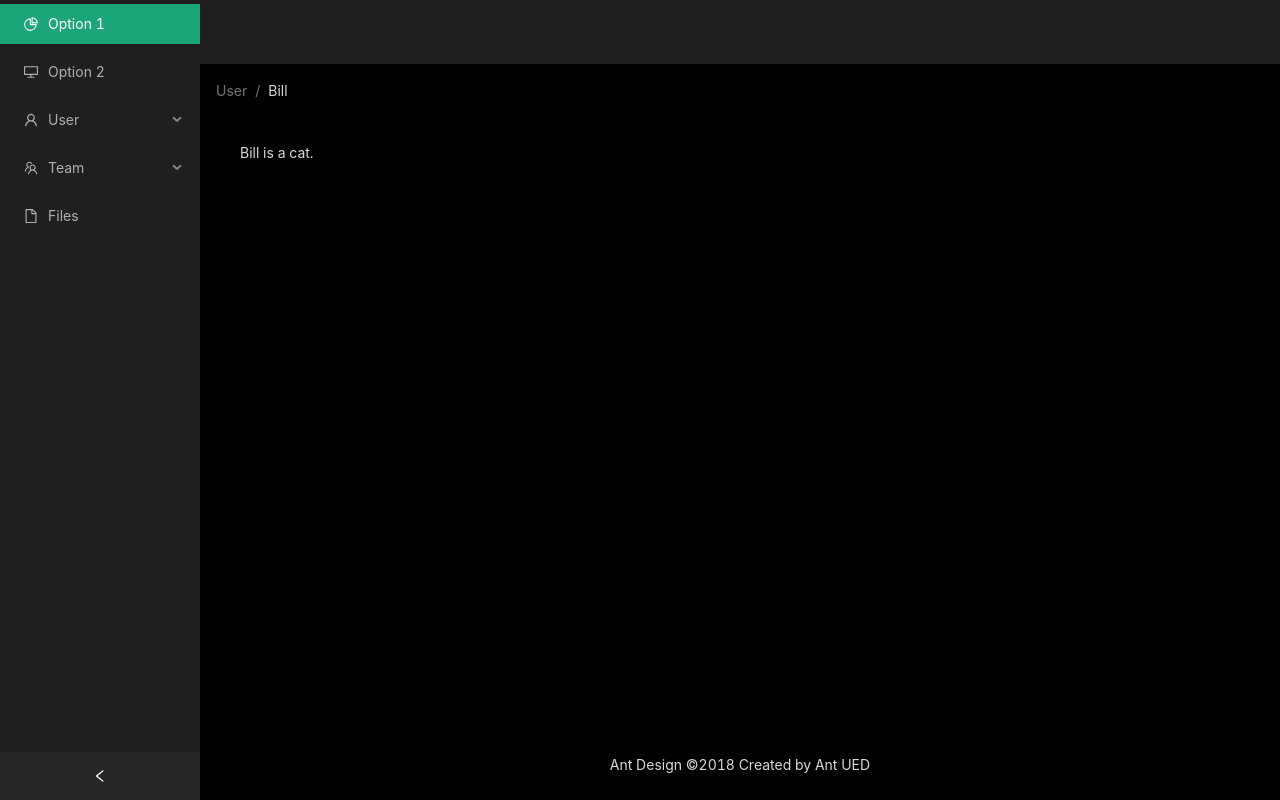
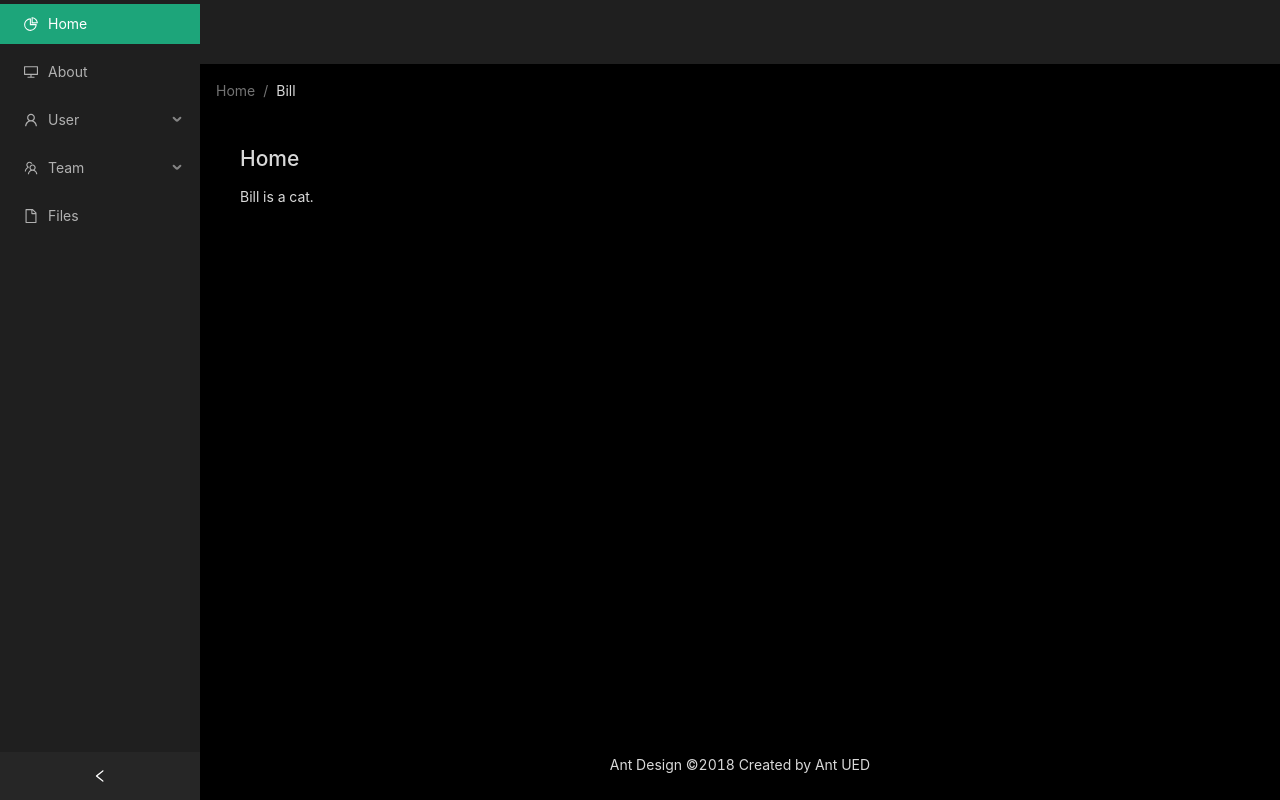
Before and after one commit to dhausser/react-webpack, a React app: page / in a window 1280 px wide. Built offline with nearby package versions, Linux system fonts and the light colour scheme.

Commit message:
react router support

```diff
--- a/src/App.tsx
+++ b/src/App.tsx
@@ -1,4 +1,5 @@
 import React, { useState, ReactElement } from "react";
+import { BrowserRouter as Router, Switch, Route, Link } from "react-router-dom";
 import { Layout, Menu, Breadcrumb } from "antd";
 import {
   DesktopOutlined,
@@ -20,32 +21,101 @@ function App(): ReactElement {
   };
 
   return (
+    <Router>
       <Layout style={{ minHeight: "100vh" }}>
         <Sider collapsible collapsed={collapsed} onCollapse={onCollapse}>
           <div className="logo" />
           <Menu theme="dark" defaultSelectedKeys={["1"]} mode="inline">
             <Menu.Item key="1" icon={<PieChartOutlined />}>
-            Option 1
+              <Link to="/">Home</Link>
             </Menu.Item>
             <Menu.Item key="2" icon={<DesktopOutlined />}>
-            Option 2
+              <Link to="/about">About</Link>
             </Menu.Item>
             <SubMenu key="sub1" icon={<UserOutlined />} title="User">
-            <Menu.Item key="3">Tom</Menu.Item>
-            <Menu.Item key="4">Bill</Menu.Item>
-            <Menu.Item key="5">Alex</Menu.Item>
+              <Menu.Item key="3">
+                <Link to="/users">Tom</Link>
+              </Menu.Item>
+              <Menu.Item key="4">
+                <Link to="/users">Bill</Link>
+              </Menu.Item>
+              <Menu.Item key="5">
+                <Link to="/users">Alex</Link>
+              </Menu.Item>
             </SubMenu>
             <SubMenu key="sub2" icon={<TeamOutlined />} title="Team">
-            <Menu.Item key="6">Team 1</Menu.Item>
-            <Menu.Item key="8">Team 2</Menu.Item>
+              <Menu.Item key="6">
+                <Link to="/users">Team 1</Link>
+              </Menu.Item>
+              <Menu.Item key="8">
+                <Link to="/users">Team 2</Link>
+              </Menu.Item>
             </SubMenu>
             <Menu.Item key="9" icon={<FileOutlined />}>
-            Files
+              <Link to="/">Files</Link>
             </Menu.Item>
           </Menu>
         </Sider>
         <Layout className="site-layout">
           <Header className="site-layout-background" style={{ padding: 0 }} />
+          <Switch>
+            <Route path="/about">
+              <About />
+            </Route>
+            <Route path="/users">
+              <Users />
+            </Route>
+            <Route path="/">
+              <Home />
+            </Route>
+          </Switch>
+          <Footer style={{ textAlign: "center" }}>
+            Ant Design ©2018 Created by Ant UED
+          </Footer>
+        </Layout>
+      </Layout>
+    </Router>
+  );
+}
+
+function Home() {
+  return (
+    <Content style={{ margin: "0 16px" }}>
+      <Breadcrumb style={{ margin: "16px 0" }}>
+        <Breadcrumb.Item>Home</Breadcrumb.Item>
+        <Breadcrumb.Item>Bill</Breadcrumb.Item>
+      </Breadcrumb>
+      <div
+        className="site-layout-background"
+        style={{ padding: 24, minHeight: 360 }}
+      >
+        <h2>Home</h2>
+        Bill is a cat.
+      </div>
+    </Content>
+  );
+}
+
+function About() {
+  return (
+    <Content style={{ margin: "0 16px" }}>
+      <Breadcrumb style={{ margin: "16px 0" }}>
+        <Breadcrumb.Item>About</Breadcrumb.Item>
+        <Breadcrumb.Item>Bill</Breadcrumb.Item>
+      </Breadcrumb>
+      <div
+        className="site-layout-background"
+        style={{ padding: 24, minHeight: 360 }}
+      >
+        <h2>About</h2>
+        Bill is a kitty.
+      </div>
+    </Content>
+  );
+}
+
+function Users() {
+  return (
     <Content style={{ margin: "0 16px" }}>
       <Breadcrumb style={{ margin: "16px 0" }}>
         <Breadcrumb.Item>User</Breadcrumb.Item>
@@ -55,14 +125,10 @@ function App(): ReactElement {
         className="site-layout-background"
         style={{ padding: 24, minHeight: 360 }}
       >
-            Bill is a cat.
+        <h2>Users</h2>
+        Bill is a dog.
       </div>
     </Content>
-        <Footer style={{ textAlign: "center" }}>
-          Ant Design ©2018 Created by Ant UED
-        </Footer>
-      </Layout>
-    </Layout>
   );
 }
 
```
Also changed, not shown: package.json (+5 -4 lines), 1 other file (tests, documents, lock files or other folders). Lines whose indentation alone changed are shown as unchanged.
